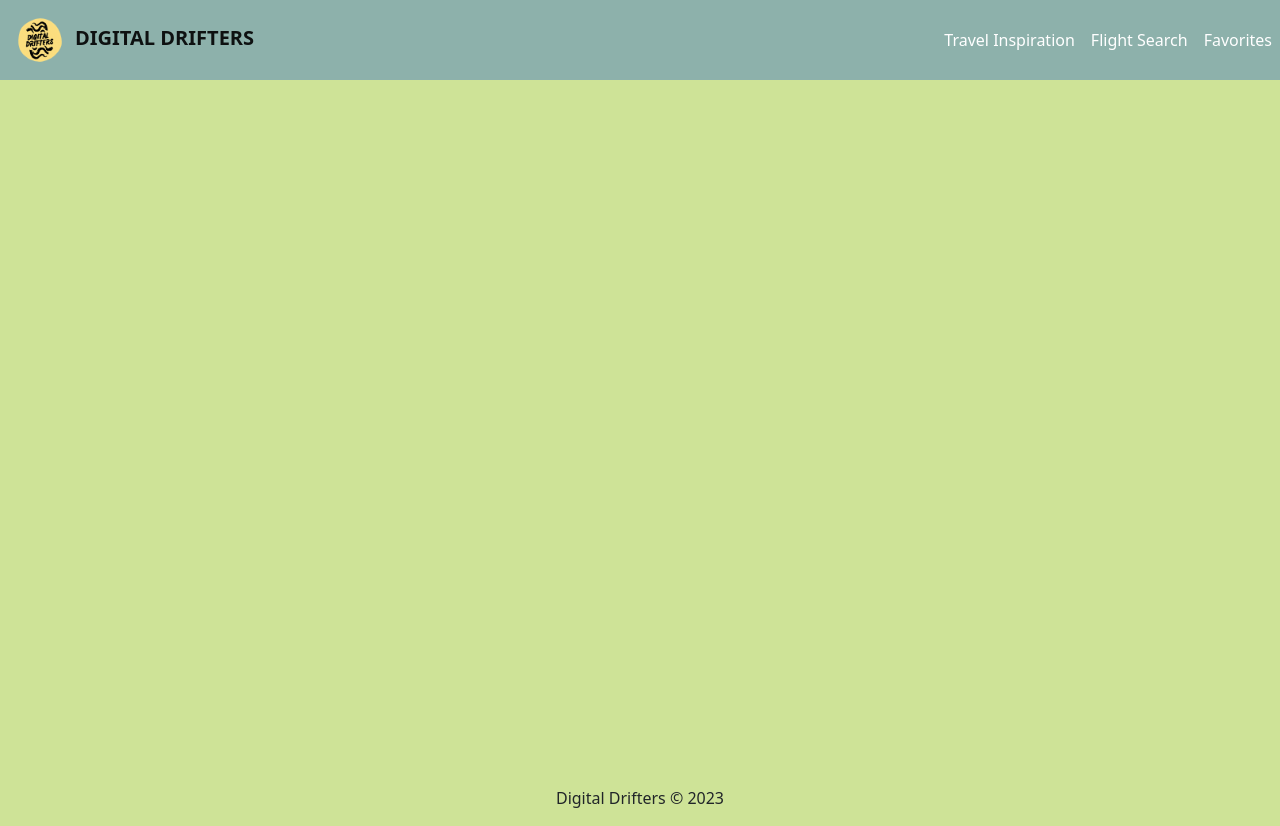
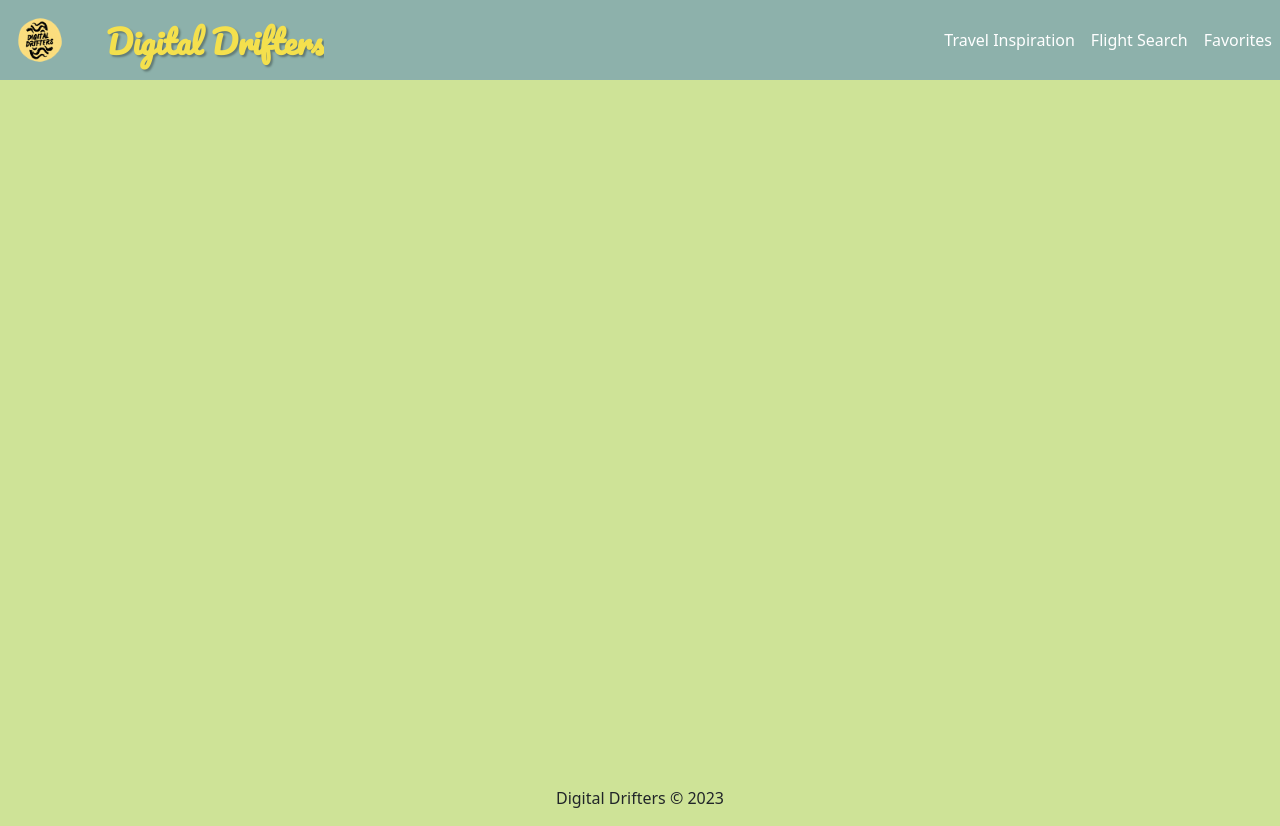
Before and after one commit to angistanzi/digital-drifters, a React (Create React App) app: page /home-page in a window 1280 px wide. Built offline with nearby package versions, Linux system fonts and the light colour scheme.

Commit message:
styled digital drifters

```diff
--- a/src/components/navbar.jsx
+++ b/src/components/navbar.jsx
@@ -12,8 +12,16 @@ function Navbar() {
 
       <a className="navbar-brand display-5 fw-bold" href="/">
         <img src={logoImg} alt="logo" height="100" />
-        DIGITAL DRIFTERS
       </a>
+      <h1 className="display-4 fw-bold mb-5" style={{
+          fontFamily: '"Pacifico", cursive',
+          fontSize: '2rem',
+          fontWeight: 'bold',
+          color: '#f4e04dff',
+          textAlign: 'center',
+          paddingTop:50,
+          textShadow: '2px 2px 2px rgba(0, 0, 0, 0.3)'
+        }}>Digital <span style={{ color: '#f4e04dff' }}>Drifters</span></h1>
       <button
         className="navbar-toggler"
         type="button"
```
